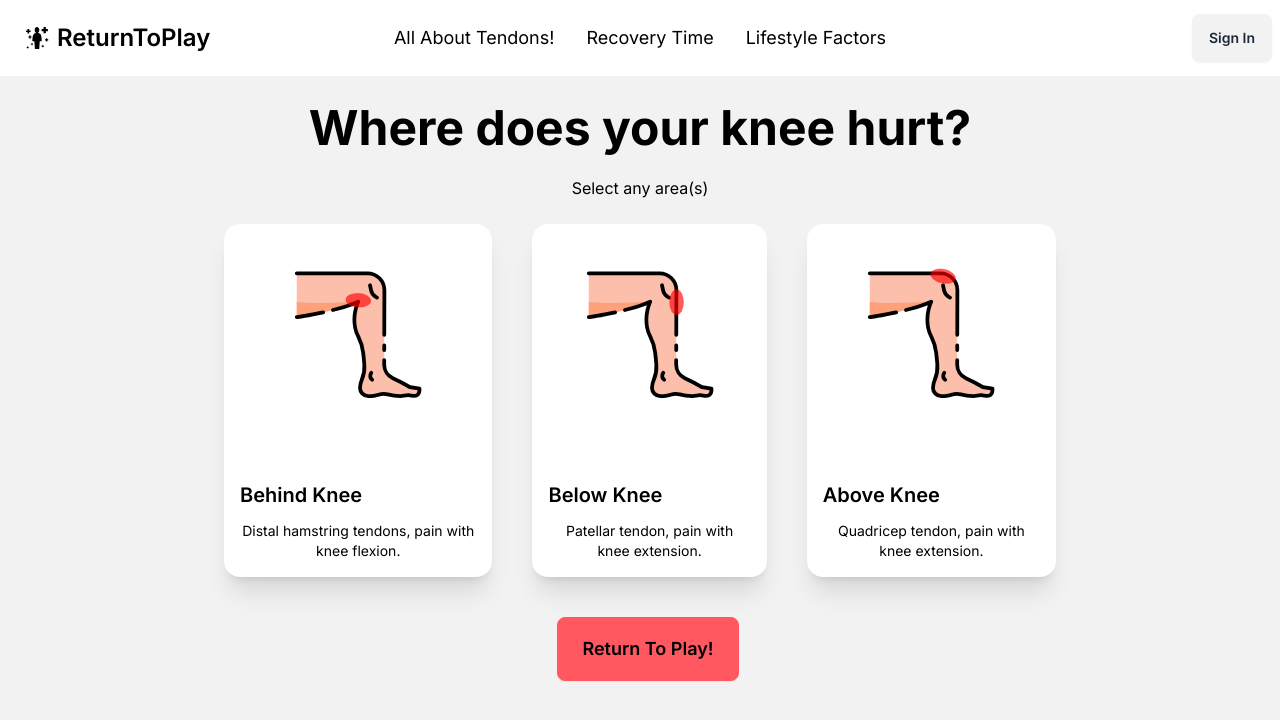
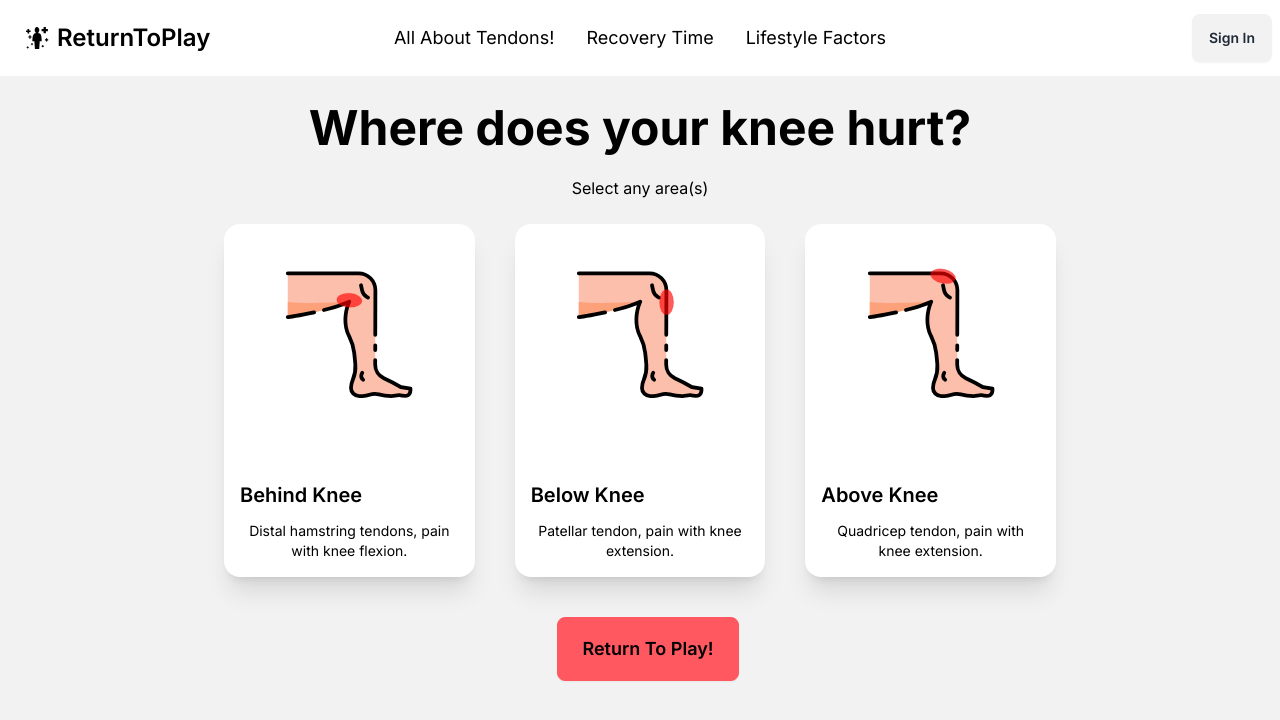
Before and after one commit to jcmigaly/knee-rehab, a Next.js app: page / in a window 1280 px wide. Shown: the top 720 px of the page. Built offline with nearby package versions, Linux system fonts and the light colour scheme.

Commit message:
Fixed card layout with grid

```diff
--- a/app/Card.tsx
+++ b/app/Card.tsx
@@ -30,10 +30,8 @@ const Card = ({ id, label, image, message, onSelect }: Props) => {
 
   return (
     <div
-      className={`card card-compact bg-base-100 shadow-xl transition duration-500 hover:scale-105${
-        selected
-          ? "selected scale-110 border-1px border-rose-700 border-solid "
-          : ""
+      className={`card card-compact bg-base-100 shadow-xl transition duration-500 ${
+        selected ? "selected scale-110" : "hover:scale-105"
       }`}
       onClick={handleClick}
     >
--- a/app/page.tsx
+++ b/app/page.tsx
@@ -22,9 +22,10 @@ export default function Home() {
       <div className="hero bg-base-200 min-h-screen items-start">
         <div className="hero-content text-center mt-3 space-x-6 w-full">
           <div className="w-8/12 flex flex-col">
+            <form action="">
               <h1 className="text-5xl font-bold">Where does your knee hurt?</h1>
               <p className="py-6">Select any area(s)</p>
-            <div className="grid grid-cols-1 gap-y-10 sm:flex max-w-full justify-around gap-10">
+              <div className="grid grid-cols-1 sm:grid-cols-3 auto-rows-fr max-w-full justify-around gap-10">
                 <Card
                   id={1}
                   label="Behind Knee"
@@ -59,6 +60,7 @@ export default function Home() {
               <button className="btn btn-primary btn-lg btn-error mt-10 self-center sm:translate-x-2">
                 Return To Play!
               </button>
+            </form>
           </div>
         </div>
       </div>
```
Lines whose indentation alone changed are shown as unchanged.
